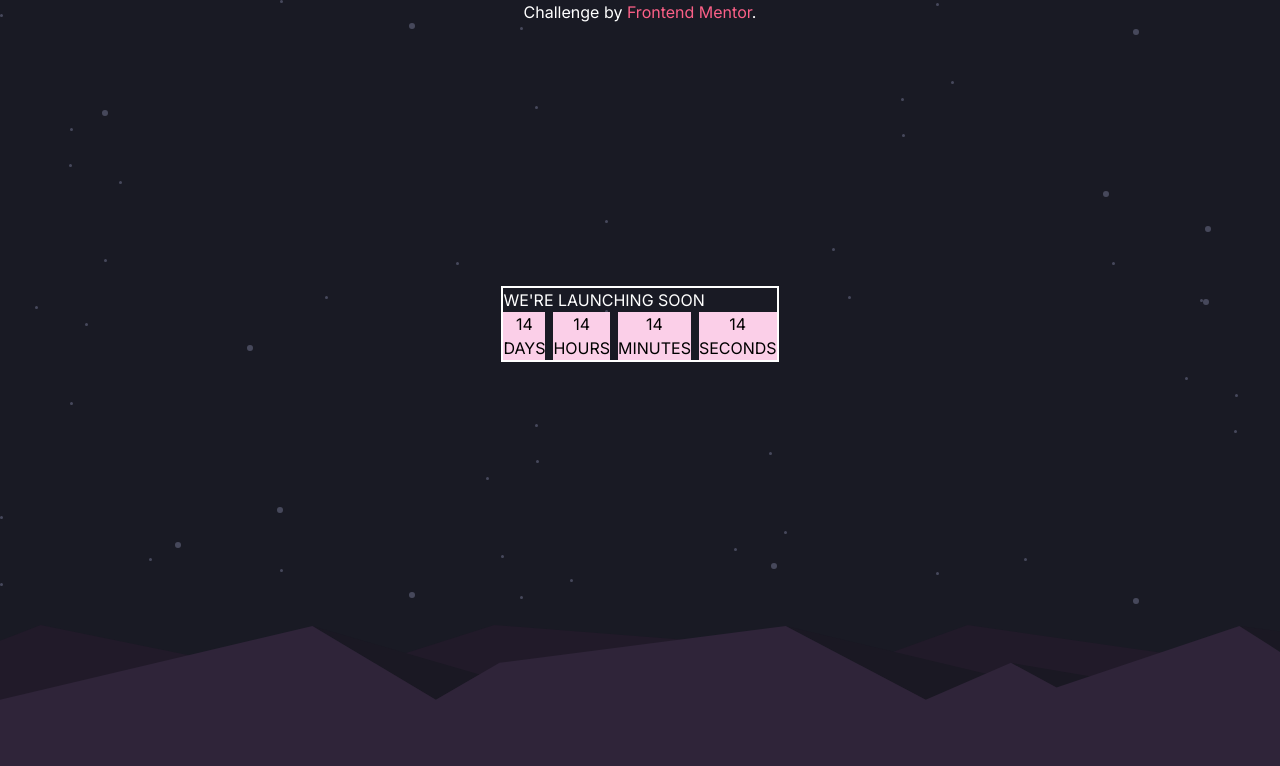
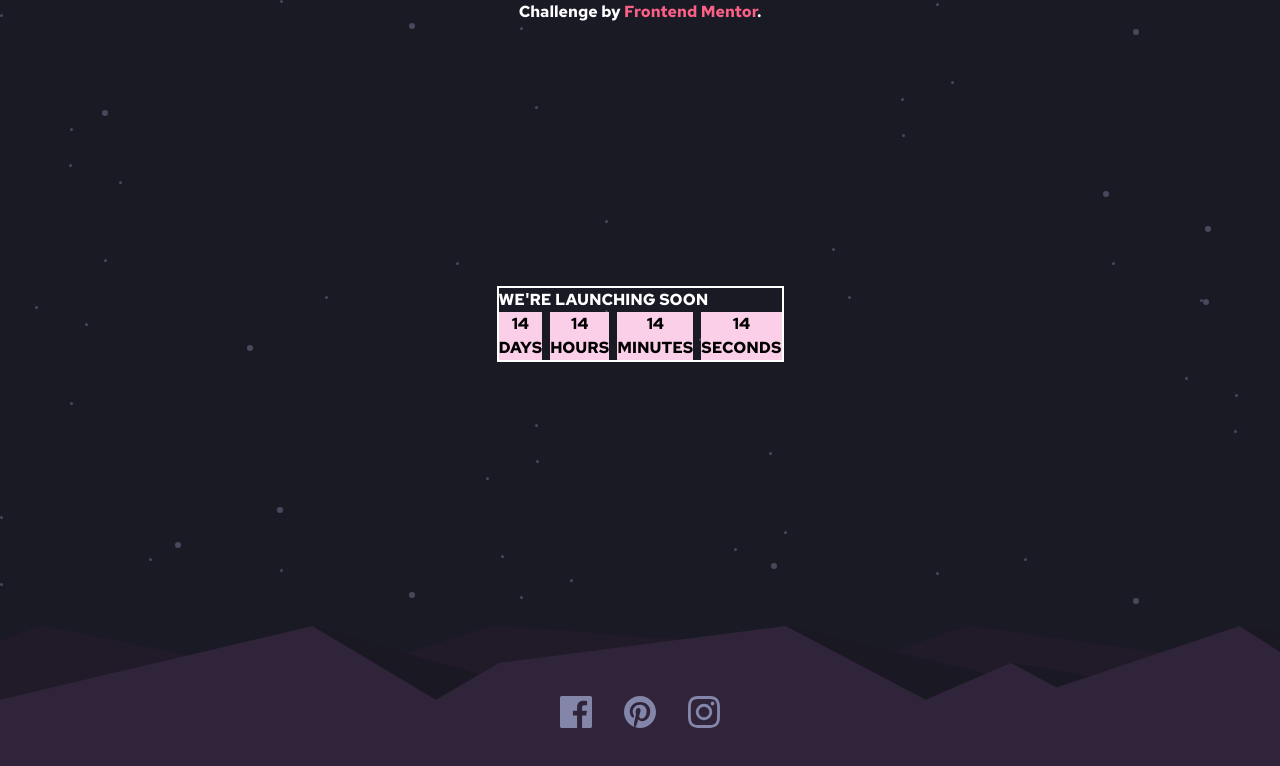
Before and after one commit to MartinPettersen/frontendmentor_challenge_Launch_countdown_timer, a Next.js app: page / in a window 1280 px wide. Shown: the top 766 px of the page. Built offline with nearby package versions, Linux system fonts and the light colour scheme.

Commit message:
add font

```diff
--- a/app/components/Footer/Footer.tsx
+++ b/app/components/Footer/Footer.tsx
@@ -2,8 +2,16 @@ import Image from 'next/image'
 import React from 'react'
 
 const Footer = () => (
-    <div className=' '>
-        <Image src='/pattern-hills.svg' width={1539} height={266} alt="hills"/>
+    <div className='flex items-center justify-center '>
+        <Image className='z-1 static ' src='/pattern-hills.svg' width={1539} height={266} alt="hills"/>
+        <div className='text-white z-2 absolute'>
+          <div className='flex flex-row gap-8'>
+            <Image src='/icon-facebook.svg' className=' cursor-pointer' width={32} height={32} alt="facebook" />
+            <Image src='/icon-pinterest.svg' className=' cursor-pointer' width={32} height={32} alt="pinterest" />
+            <Image src='/icon-instagram.svg' className=' cursor-pointer' width={32} height={32} alt="instagram" />
+
+          </div>
+        </div>
     </div>
   )
 
--- a/app/layout.tsx
+++ b/app/layout.tsx
@@ -1,9 +1,9 @@
 import type { Metadata } from "next";
-import { Inter } from "next/font/google";
+import { Red_Hat_Text } from "next/font/google";
 import "./globals.css";
 import React from "react";
 
-const inter = Inter({ subsets: ["latin"] });
+const redHatText = Red_Hat_Text({ subsets: ["latin"], weight: "700" });
 
 export const metadata: Metadata = {
   title: "Create Next App",
@@ -16,7 +16,7 @@ const RootLayout = ({
   children: React.ReactNode;
 }>) => (
     <html lang="en" >
-      <body className={`${inter.className} bg-[hsl(234,_17%,_12%)] bg-stars `}>{children}</body>
+      <body className={`${redHatText.className} bg-[hsl(234,_17%,_12%)] bg-stars `}>{children}</body>
     </html>
   )
 export default RootLayout;
```
